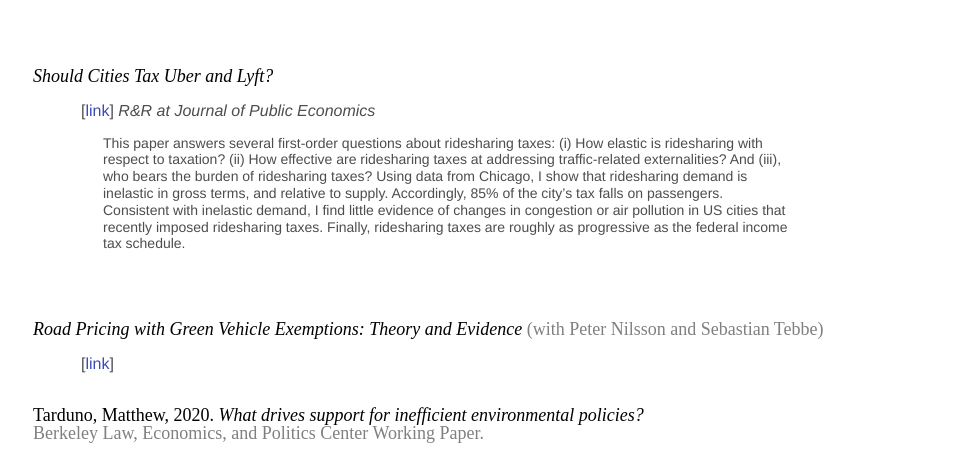
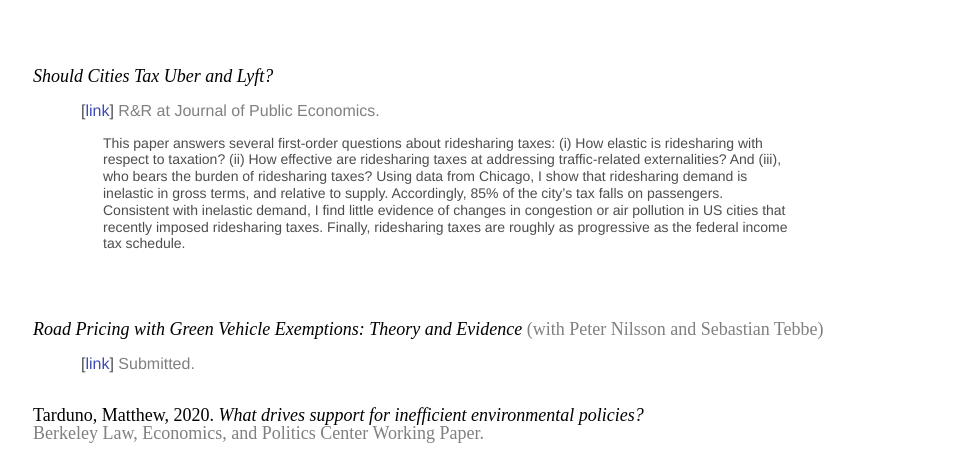
Before and after one commit to Matt-Tarduno/Matt-Tarduno.github.io, a Jekyll site: the page built from research/index.html, in a window 1280 px wide. Shown: the part 417-876 px from the top of the page, without its empty margins (159-1119 px from the left). Built offline with Jekyll 4.4.1, drawn with Linux system fonts in a browser that asks for light colours.

Commit message:
Update index.html

```diff
--- a/research/index.html
+++ b/research/index.html
@@ -26,7 +26,7 @@
 <br>
 
 	<p style="font-size:18px; font-family: TimesNewRoman; color: black" > <em>Should Cities Tax Uber and Lyft?</em><span style="color: #808080"></span><be>
-	<p style="margin-left:3em">[<a href="https://papers.ssrn.com/sol3/papers.cfm?abstract_id=4624940" target="_blank">link</a>]	<em>R&R at Journal of Public Economics</em>
+	<p style="margin-left:3em">[<a href="https://papers.ssrn.com/sol3/papers.cfm?abstract_id=4624940" target="_blank">link</a>]	<span style="color: #808080"> R&R at Journal of Public Economics.</span>
 	<p style="font-size:14px; margin-left:5em; margin-right:10em; line-height: 1.2">This paper answers several first-order questions about ridesharing taxes: (i) How elastic is ridesharing with respect to taxation? (ii) How effective are ridesharing taxes at addressing traffic-related externalities? And (iii), who bears the burden of ridesharing taxes? Using data from Chicago, I show that ridesharing demand is inelastic in gross terms, and relative to supply. Accordingly, 85% of the city’s tax falls on passengers. Consistent with inelastic demand, I find little evidence of changes in congestion or air pollution in US cities that recently imposed ridesharing taxes. Finally, ridesharing taxes are roughly as progressive as the federal income tax schedule.</p>
 	<br>
 	<br>
@@ -37,7 +37,7 @@
 	</style>
 
 	<p style="font-size:18px; font-family: TimesNewRoman; color: black" > <em>Road Pricing with Green Vehicle Exemptions: Theory and Evidence</em><span style="color: #808080"> (with Peter Nilsson and Sebastian Tebbe)</span><be>
-	<p style="margin-left:3em">[<a href="https://drive.google.com/file/d/1ai9atP2FyqhoCfccPYxkjDL6zftxLzsN/view" target="_blank">link</a>]
+	<p style="margin-left:3em">[<a href="https://drive.google.com/file/d/1ai9atP2FyqhoCfccPYxkjDL6zftxLzsN/view" target="_blank">link</a>]	<span style="color: #808080"> Submitted.</span>
 	<br>
 	<br>
 	<style>
```
